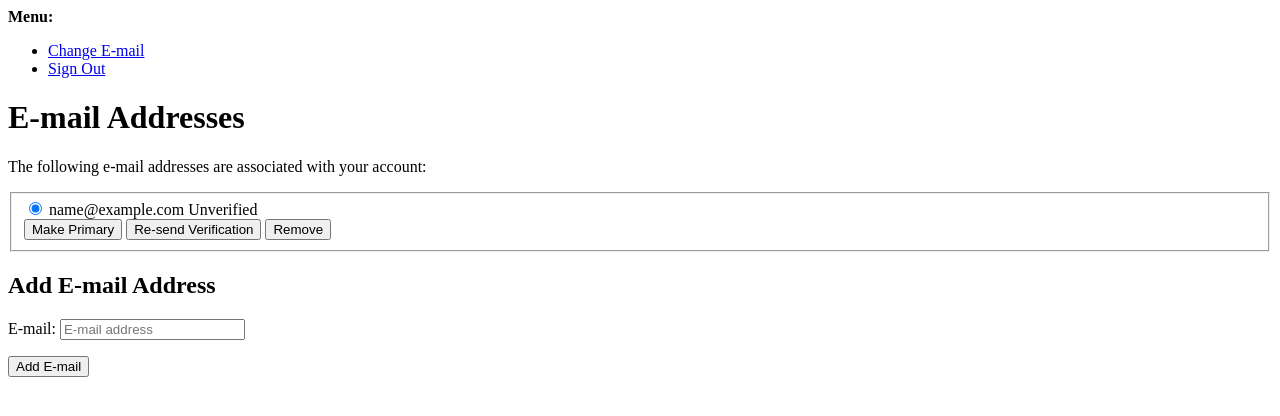
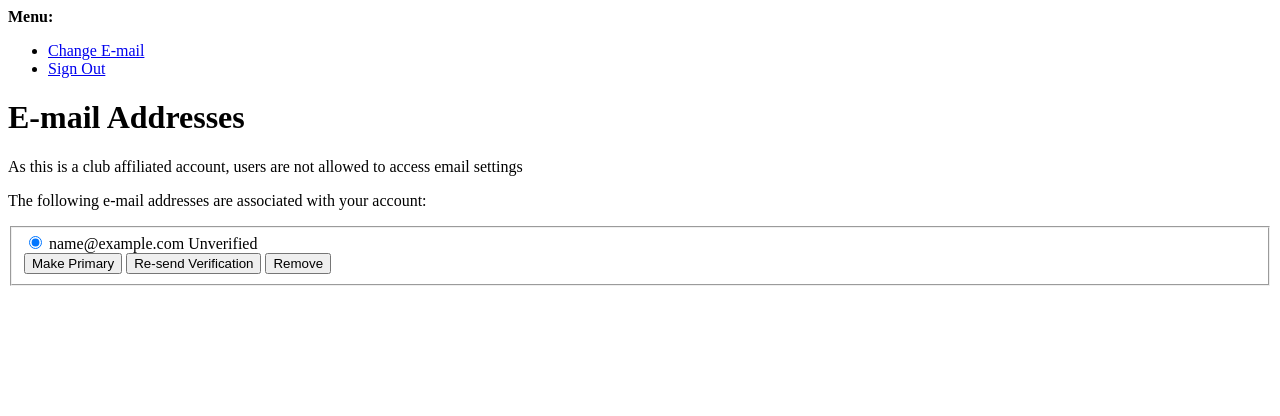
Before and after one commit to Cillian-G/The_Lineup, a Django app: page /accounts/email/ in a window 1280 px wide. Shown: the top 416 px of the page. Run offline with Django 3.2, Linux system fonts and the light colour scheme; the visitor is signed in with stand-in values (Sample User, id 1); data comes from the database, SQL or seed files in the repository.

Commit message:
Remove email-change functionality

```diff
--- a/templates/account/email.html
+++ b/templates/account/email.html
@@ -6,6 +6,7 @@
 
 {% block content %}
     <h1>{% trans "E-mail Addresses" %}</h1>
+    <p>As this is a club affiliated account, users are not allowed to access email settings</p>
 {% if user.emailaddress_set.all %}
 <p>{% trans 'The following e-mail addresses are associated with your account:' %}</p>
 
@@ -40,19 +41,11 @@
 </form>
 
 {% else %}
-<p><strong>{% trans 'Warning:'%}</strong> {% trans "You currently do not have any e-mail address set up. You should really add an e-mail address so you can receive notifications, reset your password, etc." %}</p>
+
 
 {% endif %}
 
-  {% if can_add_email %}
-    <h2>{% trans "Add E-mail Address" %}</h2>
 
-    <form method="post" action="{% url 'account_email' %}" class="add_email">
-        {% csrf_token %}
-        {{ form.as_p }}
-        <button name="action_add" type="submit">{% trans "Add E-mail" %}</button>
-    </form>
-  {% endif %}
 
 {% endblock %}
 
```
